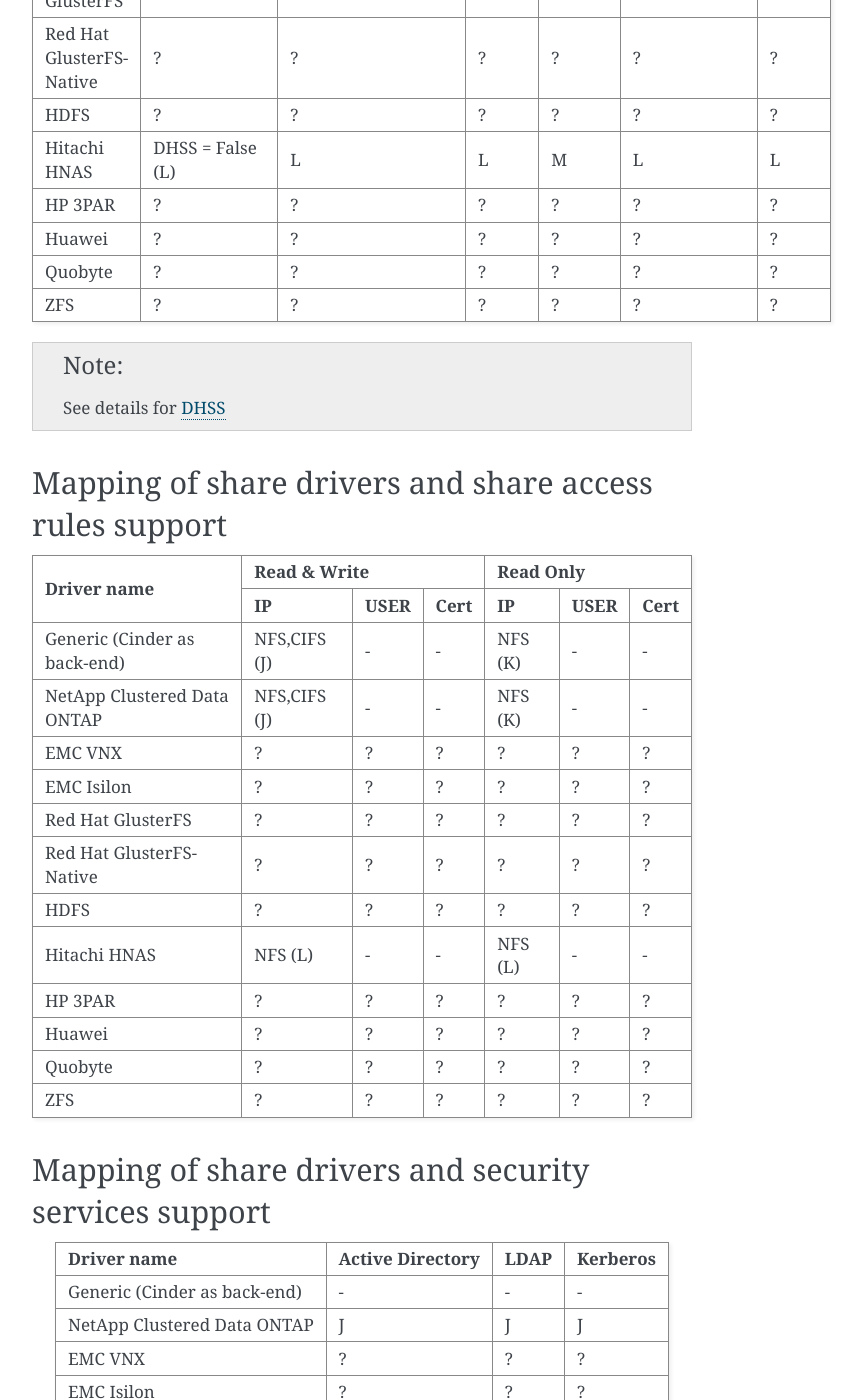
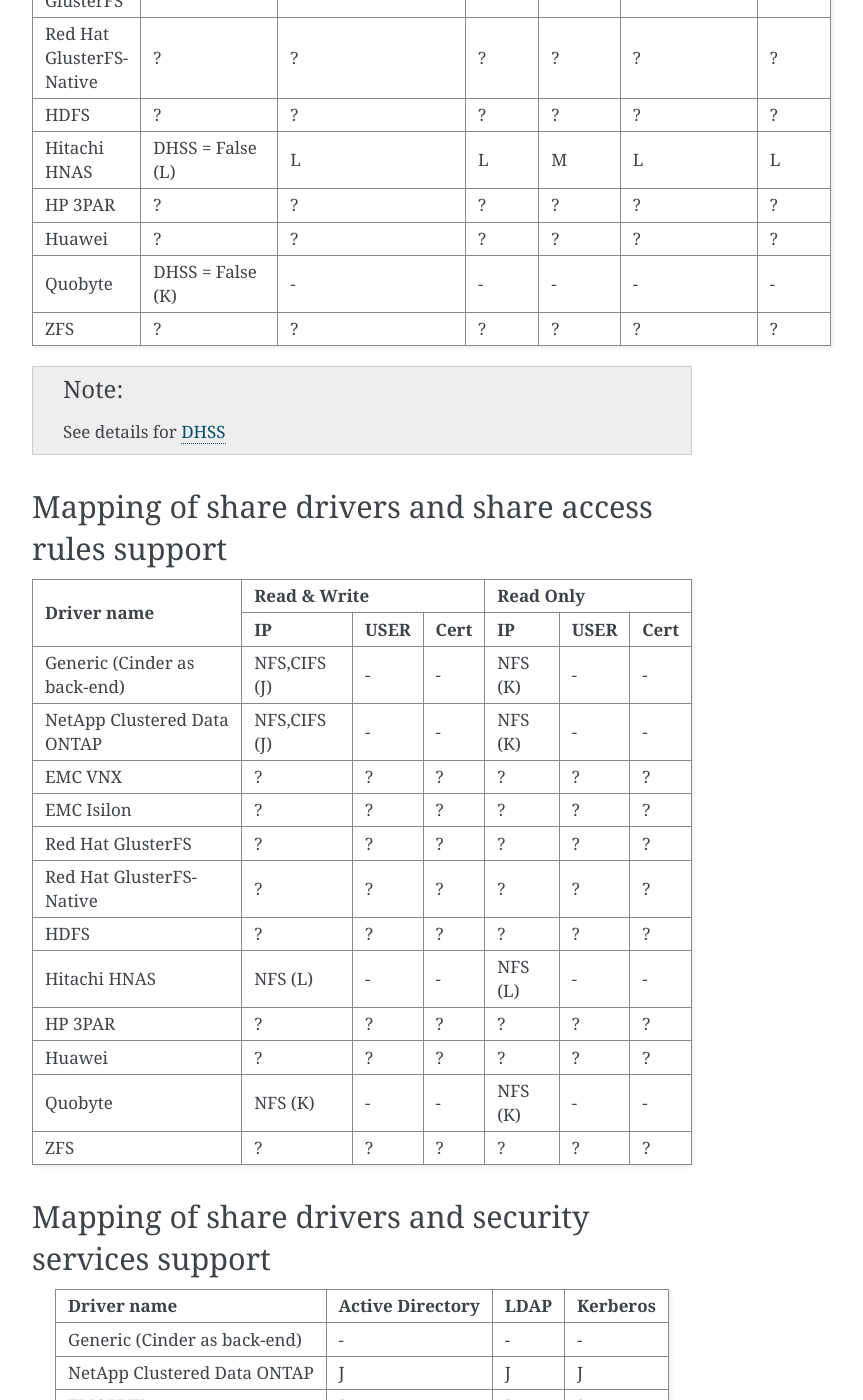
Before and after one commit to openstack/manila, a Sphinx documentation site: the page built from doc/source/devref/share_back_ends_feature_support_mapping.rst, in a window 1280 px wide and 1400 px high, scrolled down 935 px. Shown: the whole window, without its empty margins (388-1251 px from the left). Built offline with Sphinx 7.4.7, drawn with Linux system fonts in a browser that asks for light colours; formulas are drawn with MathJax 3; pages that are not in the unit, such as notebooks, are missing from menus; the version number is read from the project's files by our own code.

Commit message:
Adds Quobyte share backend feature support mapping data
Adds info regarding the Quobyte driver to the feature
support table in devref.

Change-Id: I2fc07bab4bd9bb52b8a4aad207a26c9a233a3288

```diff
--- a/doc/source/devref/share_back_ends_feature_support_mapping.rst
+++ b/doc/source/devref/share_back_ends_feature_support_mapping.rst
@@ -54,7 +54,7 @@
 +----------------------------------------+-----------------------------+-----------------------+--------------+--------------+------------------------+----------------------------+
 |                 Huawei                 |               ?             |           ?           |       ?      |       ?      |            ?           |              ?             |
 +----------------------------------------+-----------------------------+-----------------------+--------------+--------------+------------------------+----------------------------+
-|                Quobyte                 |               ?             |           ?           |       ?      |       ?      |            ?           |              ?             |
+|                Quobyte                 |    DHSS = False (K)         |           \-          |       \-     |       \-     |           \-           |             \-             |
 +----------------------------------------+-----------------------------+-----------------------+--------------+--------------+------------------------+----------------------------+
 |                  ZFS                   |               ?             |           ?           |       ?      |       ?      |            ?           |              ?             |
 +----------------------------------------+-----------------------------+-----------------------+--------------+--------------+------------------------+----------------------------+
@@ -91,7 +91,7 @@
 +----------------------------------------+--------------+------------+------------+--------------+------------+------------+
 |                 Huawei                 |       ?      |      ?     |      ?     |       ?      |      ?     |      ?     |
 +----------------------------------------+--------------+------------+------------+--------------+------------+------------+
-|                Quobyte                 |       ?      |      ?     |      ?     |       ?      |      ?     |      ?     |
+|                Quobyte                 |    NFS (K)   |     \-     |     \-     |    NFS (K)   |     \-     |     \-     |
 +----------------------------------------+--------------+------------+------------+--------------+------------+------------+
 |                  ZFS                   |       ?      |      ?     |      ?     |       ?      |      ?     |      ?     |
 +----------------------------------------+--------------+------------+------------+--------------+------------+------------+
@@ -122,7 +122,7 @@
 +----------------------------------------+------------------+-----------------+------------------+
 |                 Huawei                 |         ?        |         ?       |         ?        |
 +----------------------------------------+------------------+-----------------+------------------+
-|                Quobyte                 |         ?        |         ?       |         ?        |
+|                Quobyte                 |         \-       |         \-      |         \-       |
 +----------------------------------------+------------------+-----------------+------------------+
 |                  ZFS                   |         ?        |         ?       |         ?        |
 +----------------------------------------+------------------+-----------------+------------------+
```
